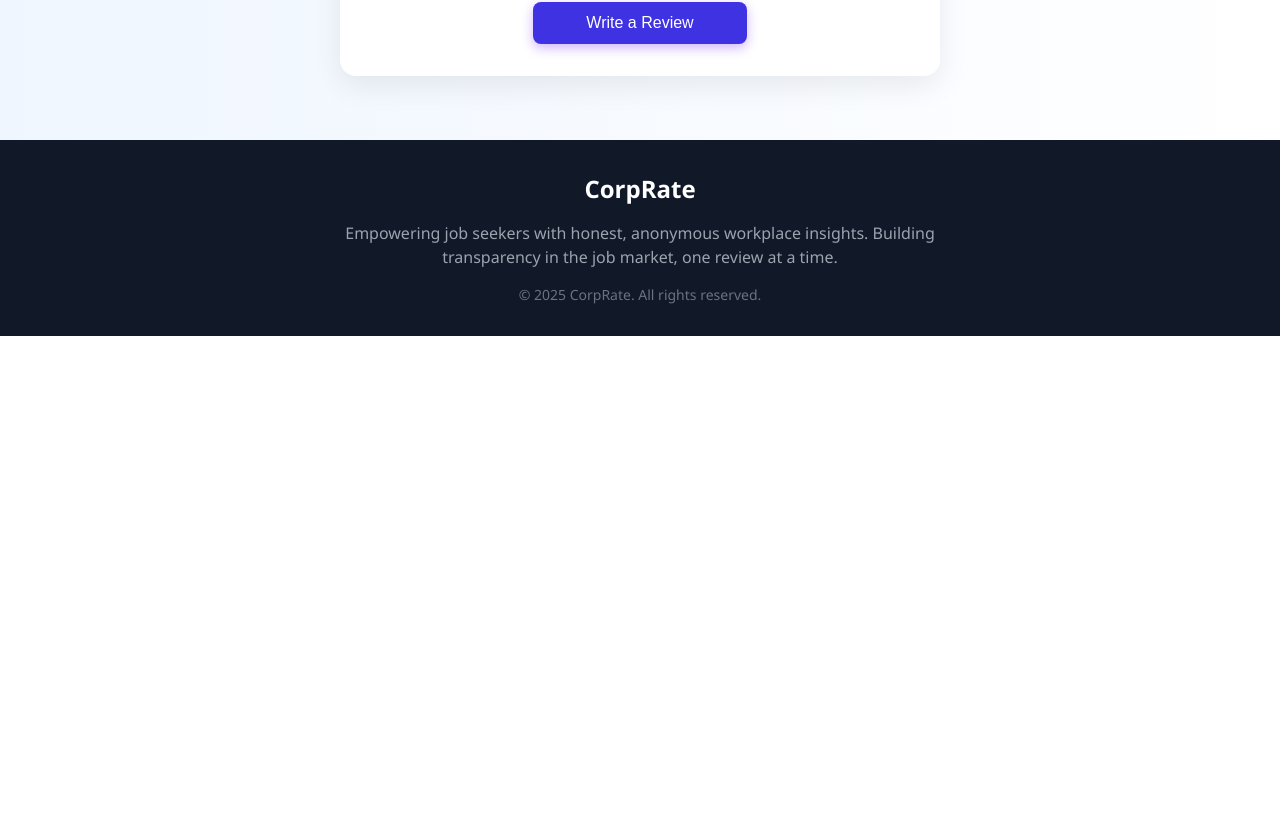
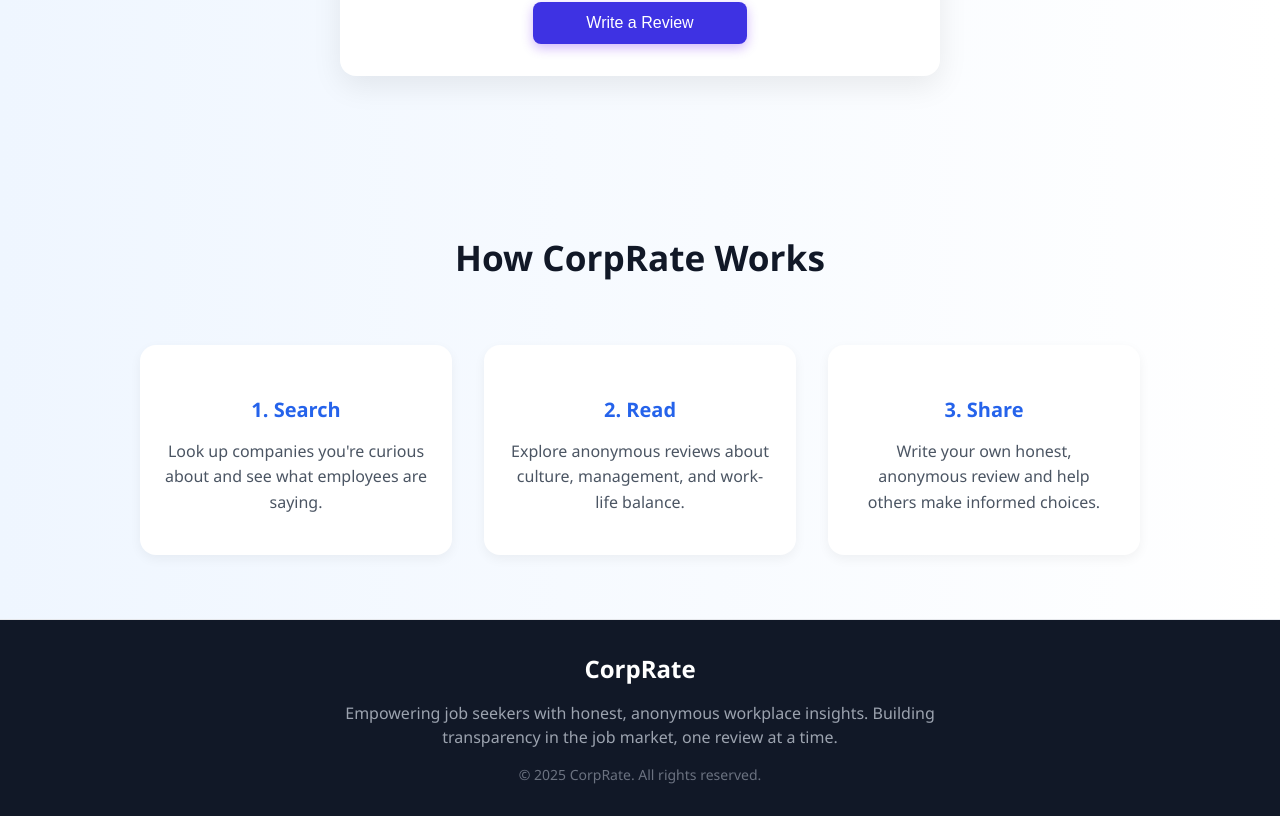
Before and after one commit to ChristineMuchiri/CorpRate, a React (Vite) app in the folder company-review-front/: page / in a window 1280 px wide. Shown: the part 784-1600 px from the top of the page. Before the commit the page ends 1120 px from the top, so only its background shows below. Built offline with nearby package versions, Linux system fonts and the light colour scheme.

Commit message:
how it works

```diff
--- a/company-review-front/src/pages/LandingPage.css
+++ b/company-review-front/src/pages/LandingPage.css
@@ -184,7 +184,52 @@ body, html {
 .button-review:hover {
   background-color: #4f57f8;
 }
+/* === HOW IT WORKS SECTION === */
+.how-it-works {
+  padding: 4rem 1rem;
+  text-align: center;
+  border-bottom: 1px solid #e5e7eb;
+}
 
+.how-title {
+  font-size: 2.2rem;
+  color: #111827;
+  margin-bottom: 4rem;
+}
+
+.steps-container {
+  display: flex;
+  justify-content: center;
+  gap: 2rem;
+  flex-wrap: wrap;
+  max-width: 1000px;
+  margin: 0 auto;
+}
+
+.step {
+  flex: 1 1 250px;
+  background-color: white;
+  padding: 1.5rem;
+  border-radius: 1rem;
+  box-shadow: 0 4px 12px rgba(0,0,0,0.05);
+  transition: transform 0.2s ease;
+}
+
+.step:hover {
+  transform: translateY(-4px);
+}
+
+.step h4 {
+  font-size: 1.25rem;
+  color: #2563eb;
+  margin-bottom: 0.5rem;
+}
+
+.step p {
+  font-size: 1rem;
+  color: #4b5563;
+  line-height: 1.6;
+}
 /* Footer */
 .page-footer {
   margin-top: auto;
@@ -275,4 +320,17 @@ body, html {
     margin: 0 auto;
     padding: 1rem;
   }
+  .steps-container {
+    flex-direction: column;
+    gap: 1rem;
+  }
+
+  .step {
+    padding: 1.25rem;
+  }
+
+  .how-title {
+    font-size: 2rem;
+    color: #111827;
+  }
 }
--- a/company-review-front/src/pages/LandingPage.jsx
+++ b/company-review-front/src/pages/LandingPage.jsx
@@ -73,6 +73,24 @@ function LandingPage(){
                   onClick={() => navigate('/write-review')}>Write a Review</button>
         </div>
       </section>
+      {/* How It Works Section */}
+      <section className="how-it-works">
+        <h2 className="how-title">How CorpRate Works</h2>
+        <div className="steps-container">
+          <div className="step">
+            <h4>1. Search</h4>
+            <p>Look up companies you're curious about and see what employees are saying.</p>
+          </div>
+        <div className="step">
+          <h4>2. Read</h4>
+          <p>Explore anonymous reviews about culture, management, and work-life balance.</p>
+        </div>
+      <div className="step">
+        <h4>3. Share</h4>
+        <p>Write your own honest, anonymous review and help others make informed choices.</p>
+      </div>
+      </div>
+      </section>
 
 
 
```
